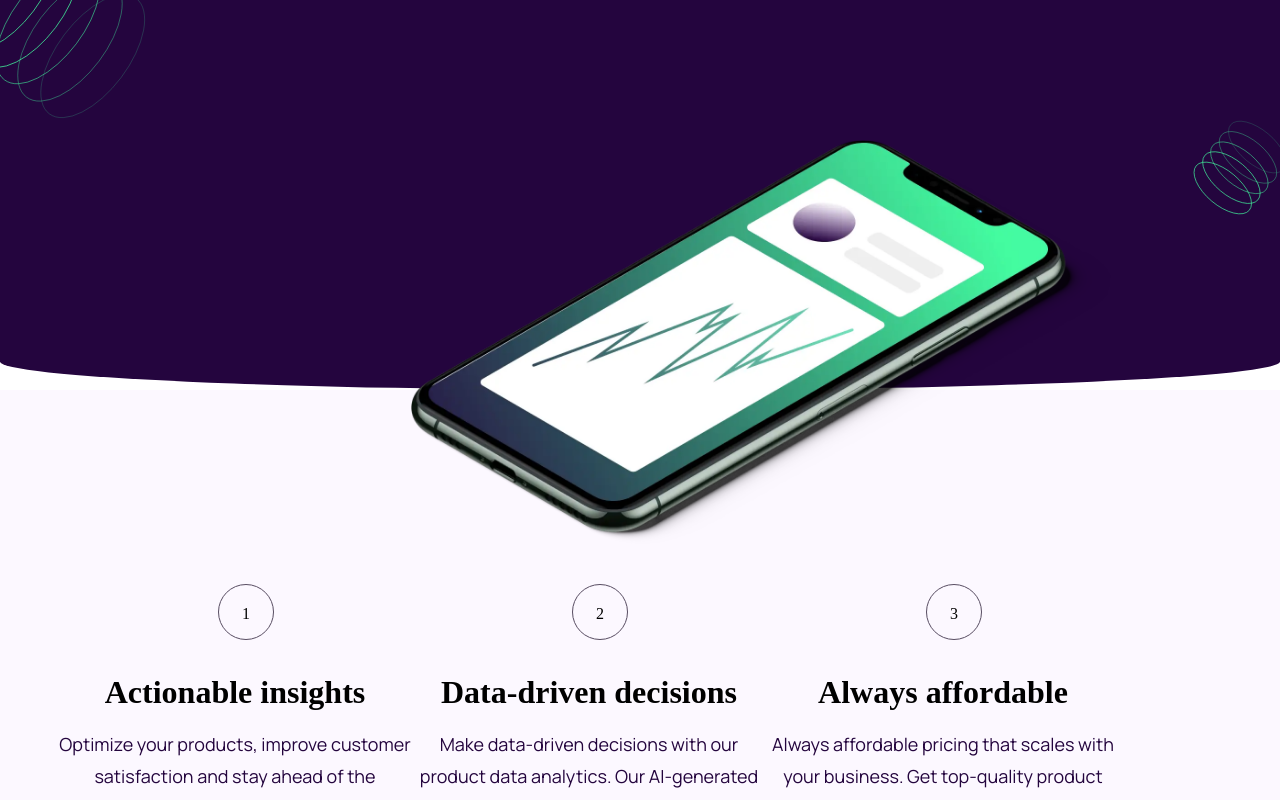
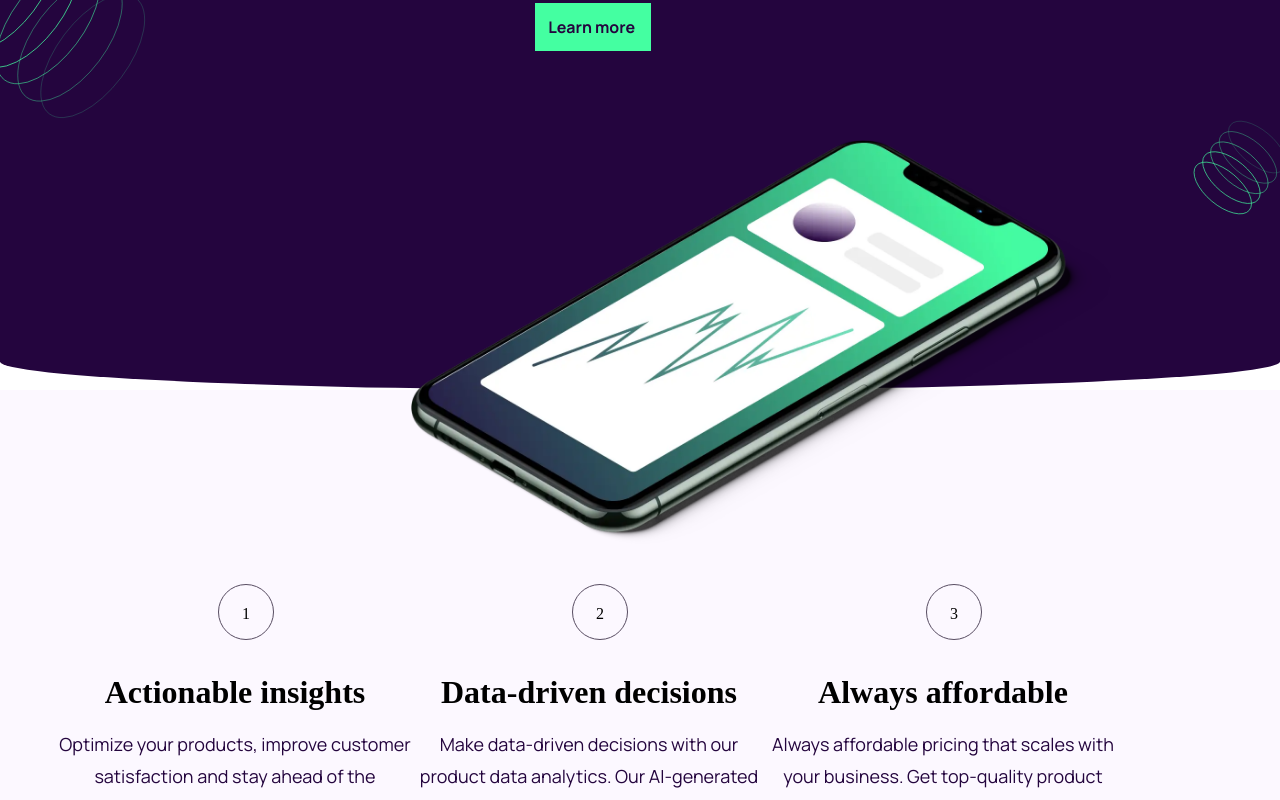
Before and after one commit to EAguayodev/Workit-landing-page, a plain HTML site: page workit-landing-page/starter-code/index.html in a window 1280 px wide. Shown: the part 284-1084 px from the top of the page. Drawn offline with Linux system fonts and the light colour scheme; a web font is replaced by a local one.

Commit message:
Update style.css

```diff
--- a/workit-landing-page/starter-code/css/style.css
+++ b/workit-landing-page/starter-code/css/style.css
@@ -77,7 +77,7 @@ nav{
     padding: 13px;
     text-decoration: none;
     position: relative;
-    left: -29rem;
+    left: 15rem;
     top: -22rem;
 }
 
```
